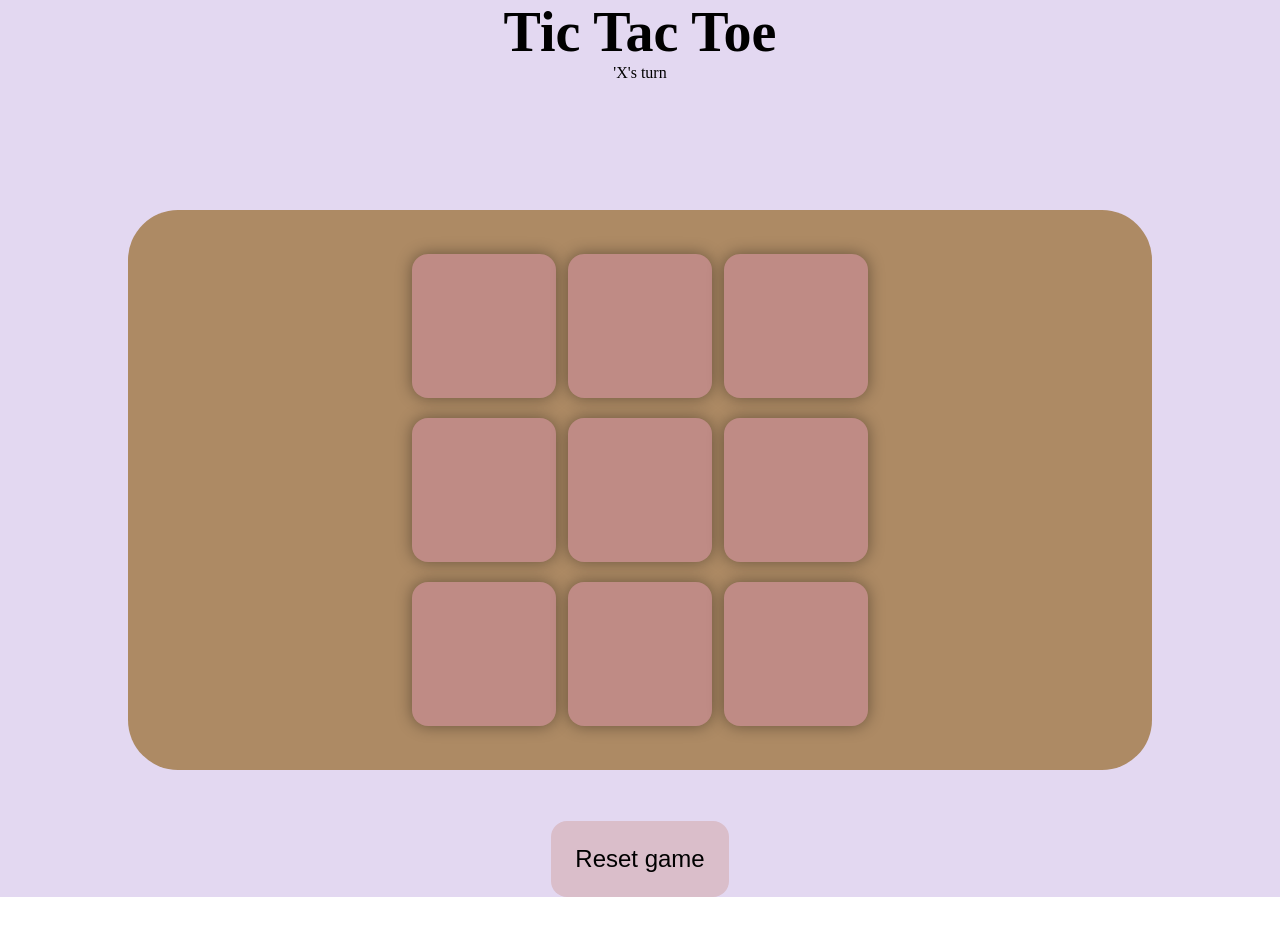
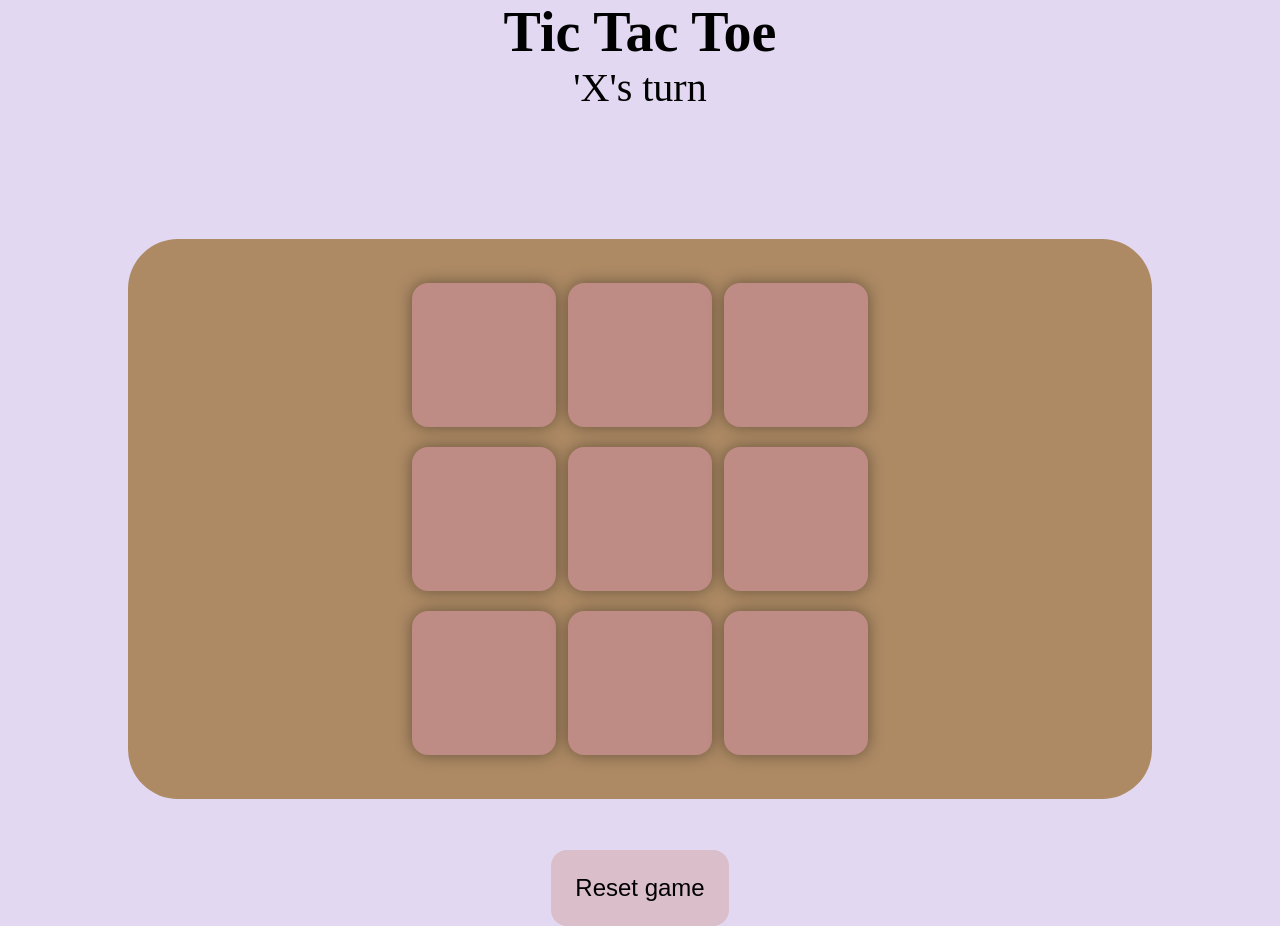
Before and after one commit to Prashant200999/Tic_Tac_Toe, a plain HTML site: page index.html in a window 1280 px wide. Before the commit the page ends 897 px from the top, so only its background shows below. Drawn offline with Linux system fonts and the light colour scheme.

Commit message:
Update style.css

```diff
--- a/style.css
+++ b/style.css
@@ -12,6 +12,9 @@ main{
 h1{
 
     font-size: 7vmin;
+}
+#turn{
+    font-size: 5vmin;
 }
 
 .container{
```
